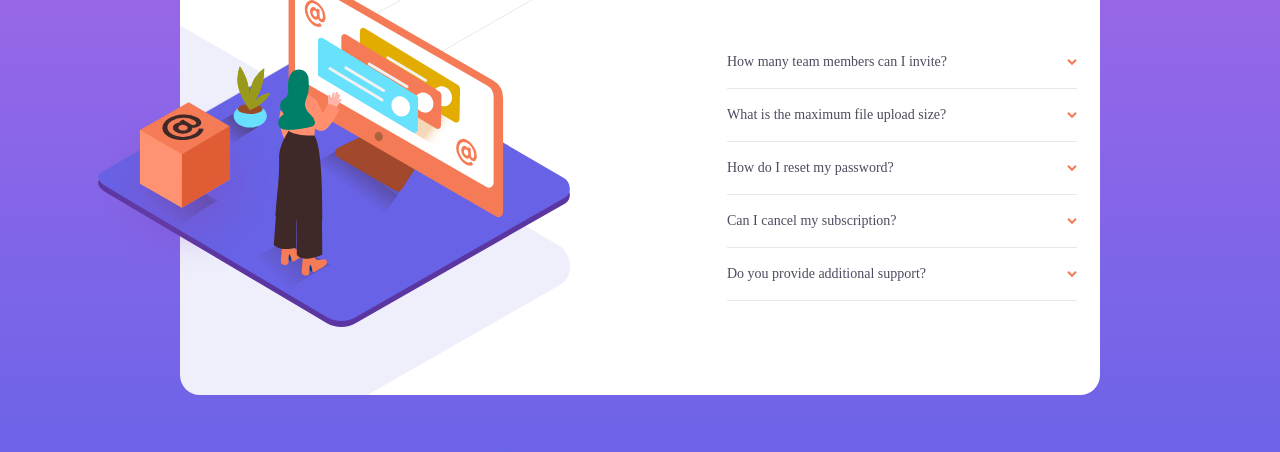
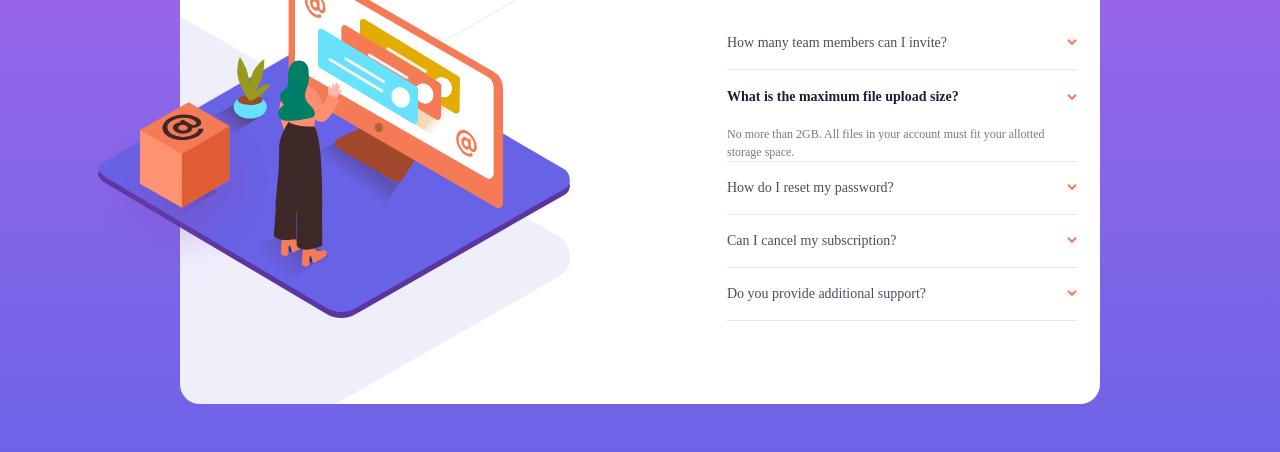
Before and after one commit to Dripcoding/front-end-mentor-faq-accordion-card, a website built with webpack: page public/index.html in a window 1280 px wide. Shown: the part 260-712 px from the top of the page. Built offline with nearby package versions, Linux system fonts and the light colour scheme.

Commit message:
default second faq item to active

```diff
--- a/public/index.html
+++ b/public/index.html
@@ -51,9 +51,11 @@
 					</p>
 				</div>
 				<!-- faq number 2 -->
-				<div class="faqContainer__item">
+				<div class="faqContainer__item faqContainer__item--active">
 					<div class="faqContainer__item__headerContainer">
-						<h3 class="faqContainer__item__header">
+						<h3
+							class="faqContainer__item__header faqContainer__item__header--active"
+						>
 							What is the maximum file upload size?
 						</h3>
 						<img
@@ -62,7 +64,9 @@
 							alt="chevron pointing down"
 						/>
 					</div>
-					<p class="faqContainer__item__answer">
+					<p
+						class="faqContainer__item__answer faqContainer__item__answer--active"
+					>
 						No more than 2GB. All files in your account must fit your allotted
 						storage space.
 					</p>
```
